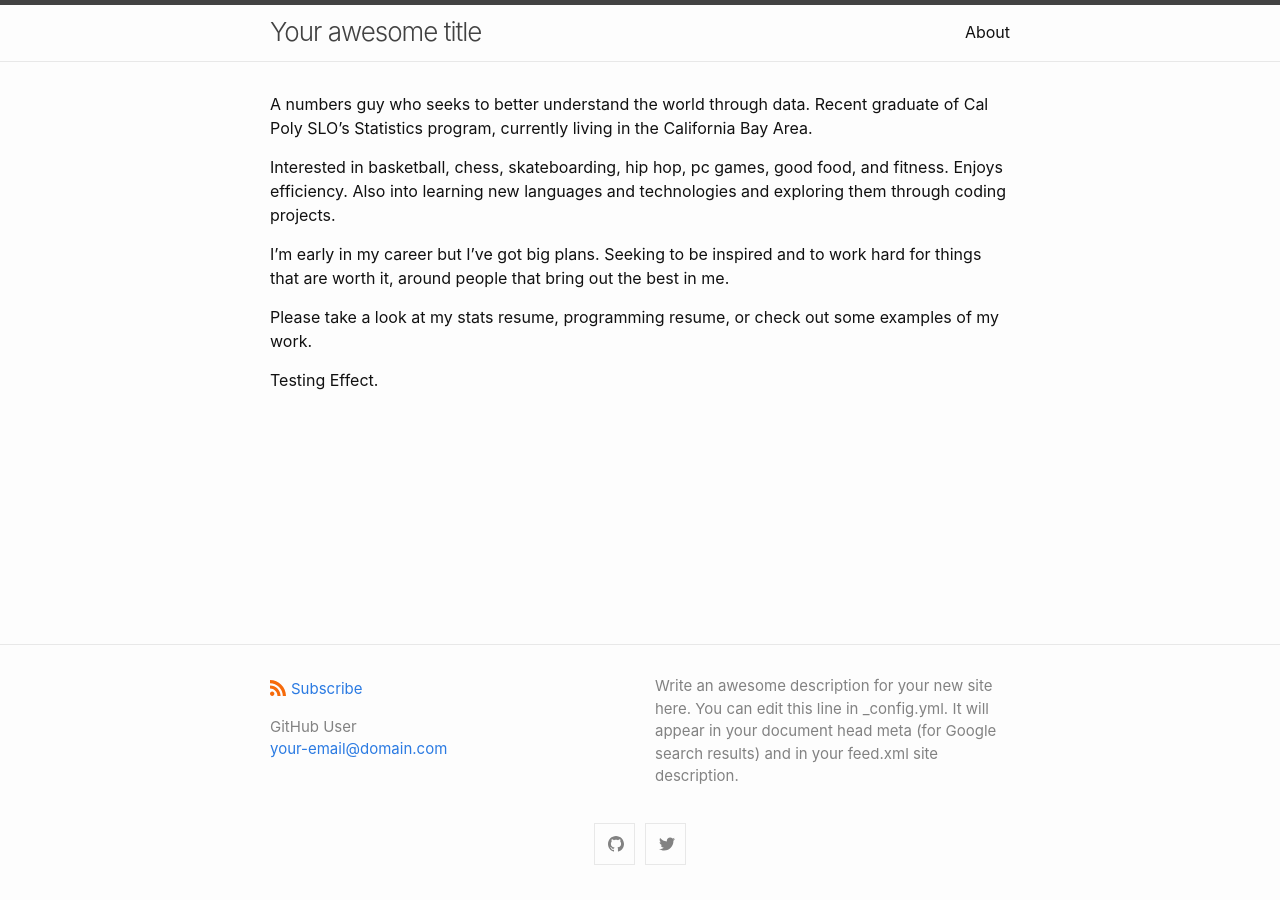
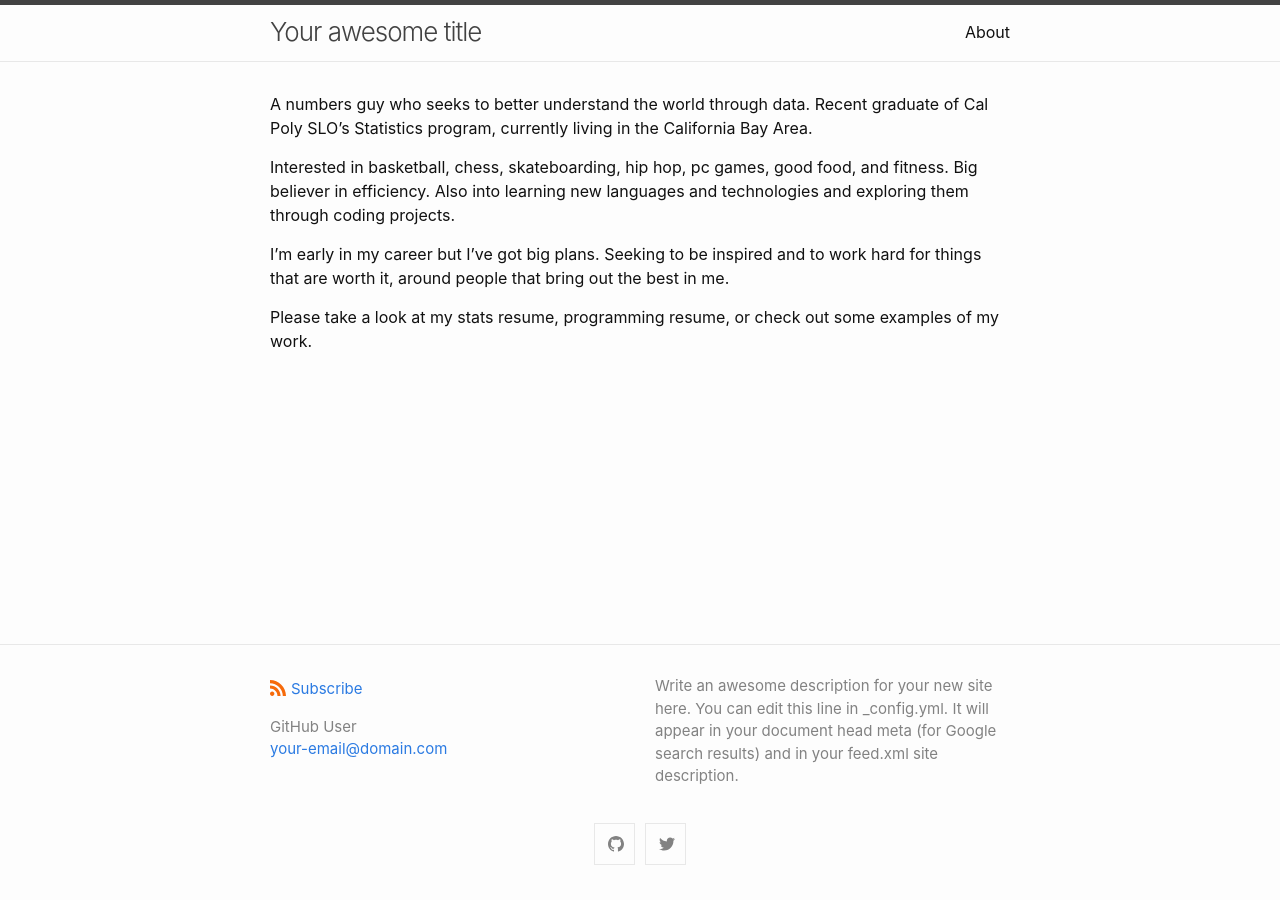
Before and after one commit to barrett75/cbarre01.github.io, a Jekyll site: the page built from index.markdown, in a window 1280 px wide. Built offline with Jekyll 4.4.1, drawn with Linux system fonts in a browser that asks for light colours.

Commit message:
Update index.markdown

```diff
--- a/index.markdown
+++ b/index.markdown
@@ -8,11 +8,8 @@ theme: minima
 
 A numbers guy who seeks to better understand the world through data. Recent graduate of Cal Poly SLO's Statistics program, currently living in the California Bay Area.
 
-Interested in basketball, chess, skateboarding, hip hop, pc games, good food, and fitness. Enjoys efficiency. Also into learning new languages and technologies and exploring them through coding projects.
+Interested in basketball, chess, skateboarding, hip hop, pc games, good food, and fitness. Big believer in efficiency. Also into learning new languages and technologies and exploring them through coding projects.
 
 I'm early in my career but I've got big plans. Seeking to be inspired and to work hard for things that are worth it, around people that bring out the best in me.
 
 Please take a look at my stats resume, programming resume, or check out some examples of my work.
-
-
-Testing Effect.
```
